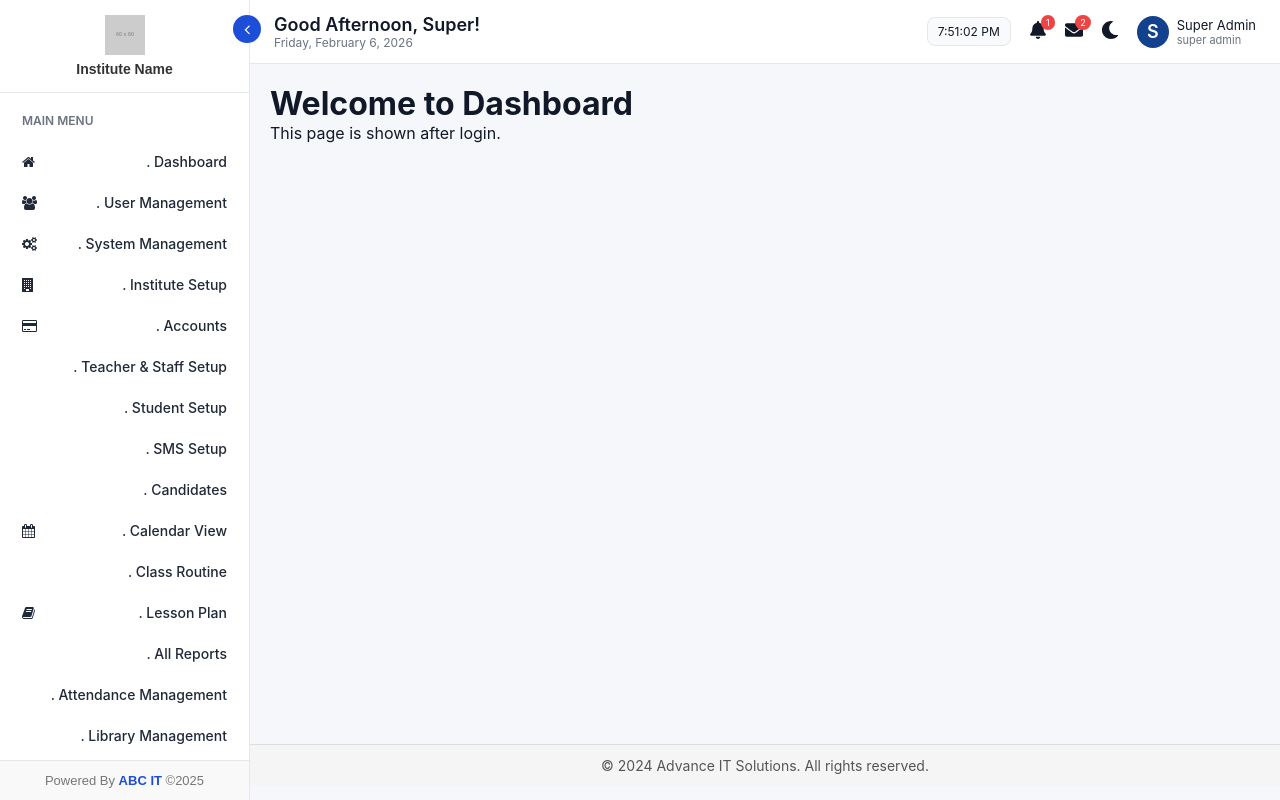
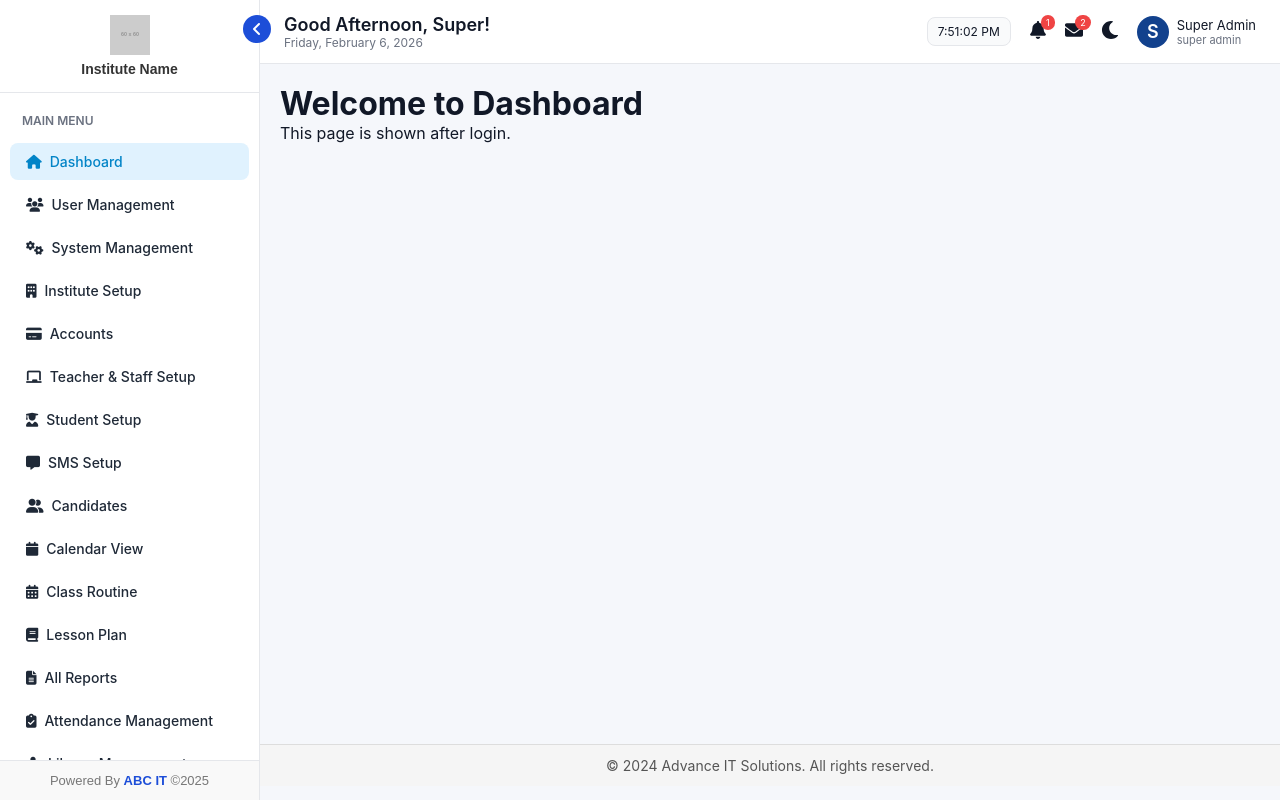
Before and after one commit to Hossian200e/Education-Management-System, a React (Vite) app: page /Dashboard in a window 1280 px wide. Built offline with nearby package versions, Linux system fonts and the light colour scheme.

Commit message:
Sidebar almost done

```diff
--- a/index.html
+++ b/index.html
@@ -6,10 +6,11 @@
     <meta name="viewport" content="width=device-width, initial-scale=1.0" />
 
     <!-- Font Awesome Icons -->
-    <link
-      rel="stylesheet"
-      href="https://cdnjs.cloudflare.com/ajax/libs/font-awesome/4.7.0/css/font-awesome.min.css"
-    />
+<link
+  rel="stylesheet"
+  href="https://cdnjs.cloudflare.com/ajax/libs/font-awesome/6.4.0/css/all.min.css"
+/>
+
 
     <title>education-management-system</title>
   </head>
--- a/src/components/sidebar/Sidebar.jsx
+++ b/src/components/sidebar/Sidebar.jsx
@@ -18,7 +18,7 @@ const Sidebar = () => {
 
       <style>{`
         .sidebar {
-          width: 250px;
+          width: 260px;
           height: 100vh;
           background: #fff;
           border-right: 1px solid #e5e7eb;
--- a/src/components/sidebar/SidebarItem.jsx
+++ b/src/components/sidebar/SidebarItem.jsx
@@ -4,8 +4,10 @@ import { Link, useLocation } from "react-router-dom";
 const SidebarItem = ({ item, collapsed, level, openKeys, setOpenKeys, dot }) => {
   const location = useLocation();
   const isOpen = openKeys[level] === item.key;
+  const hasSubmenu = !!item.subMenu;
 
   const toggle = () => {
+    if (!hasSubmenu) return;
     setOpenKeys(prev => {
       const newKeys = { ...prev };
       if (isOpen) delete newKeys[level];
@@ -17,16 +19,23 @@ const SidebarItem = ({ item, collapsed, level, openKeys, setOpenKeys, dot }) =>
 
   const isActive = path => location.pathname === path;
 
+  // Dynamic icon-text gap: only for top-level single-level menus
+  const gap = !hasSubmenu && level === 1 ? item.iconGap ?? 12 : 8;
+
   return (
-    <div className={`menu-item ${isOpen ? "open" : ""}`}>
-      {item.subMenu ? (
+    <div className={`menu-item level-${level} ${isOpen ? "open" : ""} ${hasSubmenu ? "has-submenu" : ""}`}>
+      {hasSubmenu ? (
         <>
           <div className={`menu-label level-${level}`} onClick={toggle}>
             <div className="label-left">
-              {item.icon && level === 1 && <i className={item.icon} />}
+              {item.icon && <i className={item.icon} />}
               {!collapsed && <span>{dot} {item.title}</span>}
             </div>
-            {!collapsed && <i className="fa fa-chevron-right arrow" />}
+            {!collapsed && (
+              <i
+                className={`fa fa-chevron-right arrow ${isOpen ? "rotated" : ""}`}
+              />
+            )}
           </div>
           <div className={`submenu ${isOpen ? "open" : ""}`}>
             {item.subMenu.map(sub => (
@@ -44,30 +53,96 @@ const SidebarItem = ({ item, collapsed, level, openKeys, setOpenKeys, dot }) =>
         </>
       ) : (
         <Link to={item.path} className={isActive(item.path) ? "active" : ""}>
-          {item.icon && level === 1 && <i className={item.icon} />}
-          {!collapsed && <span>{dot}. {item.title}</span>}
+          <div className="label-left">
+            {item.icon && <i className={item.icon} />}
+            {!collapsed && <span>{dot} {item.title}</span>}
+          </div>
         </Link>
       )}
 
       <style>{`
-        .menu-item { display: flex; flex-direction: column; }
+        .menu-item {
+          display: flex;
+          flex-direction: column;
+          font-family: 'Inter', sans-serif;
+        }
+
         .menu-label, a {
-          display: flex; align-items: center; justify-content: space-between;
-          padding: ${10 - (level - 1)}px 12px; margin-bottom: 4px; border-radius: 8px;
-          cursor: pointer; text-decoration: none; color: #1f2937;
-          font-size: ${14 - (level - 1)}px; font-weight: 500; transition: all 0.3s;
+          display: flex;
+          align-items: center;
+          justify-content: flex-start;
+          padding: ${10 + (level - 1) * 4}px 16px;
+          margin-bottom: 6px;
+          border-radius: 8px;
+          cursor: pointer;
+          text-decoration: none;
+          color: #1f2937;
+          font-size: ${14 - (level - 1)}px;
+          font-weight: 500;
+          transition: all 0.3s ease;
+          user-select: none;
         }
-        .menu-label:hover, a:hover { background: #f3f4f6; color: #60a5fa; }
+
+        .menu-label:hover, a:hover {
+          background-color: #f3f4f6;
+          color: #2563eb;
+        }
+
+        /* Top-level single-level menu icon-text spacing */
+        .menu-item.level-1:not(.has-submenu) > .menu-label .label-left,
+        .menu-item.level-1:not(.has-submenu) > a .label-left {
+          gap: ${gap}px;
+        }
+
         .submenu {
-          display: flex; flex-direction: column; padding-left: ${level * 16}px;
-          max-height: 0; overflow: hidden; transition: max-height 0.3s ease;
+          display: flex;
+          flex-direction: column;
+          padding-left: ${level * 20}px;
+          max-height: 0;
+          overflow: hidden;
+          transition: max-height 0.35s ease, padding 0.35s ease;
         }
-        .submenu.open { max-height: 2000px; /* large enough to show all children */ }
-        .arrow { font-size: 12px; transition: transform 0.3s; color: #6b7280; }
-        .menu-item.open > .menu-label .arrow { transform: rotate(90deg); }
-        .label-left { display: flex; align-items: center; gap: 12px; }
-        .sidebar-menu.collapsed .menu-label span, .sidebar-menu.collapsed a span { display: none; }
-        .sidebar-menu.collapsed .menu-label, .sidebar-menu.collapsed a { justify-content: center; padding: 10px 0; }
+
+        .submenu.open {
+          max-height: 2000px;
+        }
+
+        .arrow {
+          font-size: 12px;
+          color: #6b7280;
+          margin-left: auto; /* always push arrow to far right */
+          transition: transform 0.3s ease, color 0.3s ease;
+        }
+
+        .arrow.rotated {
+          transform: rotate(90deg);
+        }
+
+        .label-left {
+          display: flex;
+          align-items: center;
+        }
+
+        .sidebar-menu.collapsed .menu-label span,
+        .sidebar-menu.collapsed a span {
+          display: none;
+        }
+
+        .sidebar-menu.collapsed .menu-label,
+        .sidebar-menu.collapsed a {
+          justify-content: center;
+          padding: 10px 0;
+        }
+
+        .active {
+          background-color: #e0f2fe;
+          color: #0284c7;
+        }
+
+        /* Smooth transition for nested menus */
+        .submenu .menu-item .submenu {
+          padding-left: ${level * 20}px;
+        }
       `}</style>
     </div>
   );
--- a/src/components/sidebar/SidebarMenu.jsx
+++ b/src/components/sidebar/SidebarMenu.jsx
@@ -6,34 +6,35 @@ const SidebarMenu = ({ collapsed }) => {
   const location = useLocation();
   const [openKeys, setOpenKeys] = useState({});
 
+// Single-level top-level menus (no submenus) with uniform icon spacing
 const menuItems = [
-  { title: "Dashboard", icon: "fa fa-home", path: "/Dashboard", key: "dashboard" },
+  { title: "Dashboard",             icon: "fa fa-home",                path: "/Dashboard",            key: "dashboard",            iconGap: 12 },
+  { title: "User Management",       icon: "fa fa-users",               path: "/UserManagement",      key: "userMgmt",             iconGap: 12 },
+  { title: "System Management",     icon: "fa fa-cogs",                path: "/SystemManagement",    key: "systemMgmt",           iconGap: 12 },
+  { title: "Institute Setup",       icon: "fa fa-building",            path: "/InstituteSetup",      key: "instituteSetup",       iconGap: 12 },
+  { title: "Accounts",              icon: "fa fa-credit-card",         path: "/Accounts",            key: "accounts",             iconGap: 12 },
+  { title: "Teacher & Staff Setup", icon: "fa fa-chalkboard",          path: "/TeacherStaff",        key: "teacherStaff",         iconGap: 12 },
+  { title: "Student Setup",         icon: "fa fa-user-graduate",       path: "/StudentSetup",        key: "studentSetup",         iconGap: 12 },
+  { title: "SMS Setup",             icon: "fa fa-comment-alt",         path: "/SMSSetup",            key: "smsSetup",             iconGap: 12 },
+  { title: "Candidates",            icon: "fa fa-user-friends",        path: "/Candidates",          key: "candidates",           iconGap: 12 },
+  { title: "Calendar View",         icon: "fa fa-calendar",            path: "/CalendarView",        key: "calendarView",         iconGap: 12 },
+  { title: "Class Routine",         icon: "fa fa-calendar-alt",        path: "/ClassRoutine",        key: "classRoutine",         iconGap: 12 },
+  { title: "Lesson Plan",           icon: "fa fa-book",                path: "/LessonPlan",          key: "lessonPlan",           iconGap: 12 },
+  { title: "All Reports",           icon: "fa fa-file-alt",            path: "/AllReports",          key: "allReports",           iconGap: 12 },
+  { title: "Attendance Management", icon: "fa fa-clipboard-check",     path: "/AttendanceManagement", key: "attendanceMgmt",       iconGap: 12 },
+  { title: "Library Management",    icon: "fa fa-book-reader",         path: "/LibraryManagement",   key: "libraryMgmt",           iconGap: 12 },
+  { title: "Hostel Management",     icon: "fa fa-bed",                 path: "/HostelManagement",    key: "hostelMgmt",           iconGap: 12 },
+  { title: "Web Manager",           icon: "fa fa-globe",               path: "/WebManager",          key: "webManager",           iconGap: 12 },
+  { title: "Certificates",          icon: "fa fa-certificate",         path: "/Certificates",        key: "certificates",         iconGap: 12 },
+  { title: "Settings",              icon: "fa fa-sliders-h",           path: "/Settings",            key: "settings",             iconGap: 12 },
+  { title: "Payment Histories",     icon: "fa fa-money-bill-alt",      path: "/PaymentHistories",    key: "paymentHistories",     iconGap: 12 },
+  { title: "Leave Management",      icon: "fa fa-plane-departure",     path: "/LeaveManagement",     key: "leaveMgmt",            iconGap: 12 },
+  { title: "Download",              icon: "fa fa-download",            path: "/Download",            key: "download",             iconGap: 12 },
+  { title: "Counseling",            icon: "fa fa-comments",            path: "/Counseling",          key: "counseling",           iconGap: 12 },
+  { title: "Certificate Management",icon: "fa fa-file-alt",            path: "/CertificateManagement", key: "certificateMgmt",    iconGap: 12 },
 
-  { title: "User Management", icon: "fa fa-users", path: "/UserManagement", key: "userMgmt" },
-  { title: "System Management", icon: "fa fa-cogs", path: "/SystemManagement", key: "systemMgmt" },
-  { title: "Institute Setup", icon: "fa fa-building", path: "/InstituteSetup", key: "instituteSetup" },
-  { title: "Accounts", icon: "fa fa-credit-card", path: "/Accounts", key: "accounts" },
-  { title: "Teacher & Staff Setup", icon: "fa fa-chalkboard-teacher", path: "/TeacherStaff", key: "teacherStaff" },
-  { title: "Student Setup", icon: "fa fa-user-graduate", path: "/StudentSetup", key: "studentSetup" },
-  { title: "SMS Setup", icon: "fa fa-sms", path: "/SMSSetup", key: "smsSetup" },
-  { title: "Candidates", icon: "fa fa-user-friends", path: "/Candidates", key: "candidates" },
-  { title: "Calendar View", icon: "fa fa-calendar", path: "/CalendarView", key: "calendarView" },
-  { title: "Class Routine", icon: "fa fa-calendar-alt", path: "/ClassRoutine", key: "classRoutine" },
-  { title: "Lesson Plan", icon: "fa fa-book", path: "/LessonPlan", key: "lessonPlan" },
-  { title: "All Reports", icon: "fa fa-file-alt", path: "/AllReports", key: "allReports" },
-  { title: "Attendance Management", icon: "fa fa-clipboard-check", path: "/AttendanceManagement", key: "attendanceMgmt" },
-  { title: "Library Management", icon: "fa fa-book-reader", path: "/LibraryManagement", key: "libraryMgmt" },
-  { title: "Hostel Management", icon: "fa fa-bed", path: "/HostelManagement", key: "hostelMgmt" },
-  { title: "Web Manager", icon: "fa fa-globe", path: "/WebManager", key: "webManager" },
-  { title: "Certificates", icon: "fa fa-certificate", path: "/Certificates", key: "certificates" },
-  { title: "Settings", icon: "fa fa-sliders-h", path: "/Settings", key: "settings" },
-  { title: "Payment Histories", icon: "fa fa-money-bill", path: "/PaymentHistories", key: "paymentHistories" },
-  { title: "Leave Management", icon: "fa fa-plane-departure", path: "/LeaveManagement", key: "leaveMgmt" },
-  { title: "Download", icon: "fa fa-download", path: "/Download", key: "download" },
-  { title: "Counseling", icon: "fa fa-comments", path: "/Counseling", key: "counseling" },
-  { title: "Certificate Management", icon: "fa fa-file-certificate", path: "/CertificateManagement", key: "certificateMgmt" },
 
-  // Keep existing Exam & Result with submenus
+    // Nested menu (with submenus) – Exam & Result
     {
       title: "Exam & Result",
       icon: "fa fa-graduation-cap",
@@ -46,7 +47,7 @@ const menuItems = [
             { title: "Exam Template", path: "/ExamTemplate", key: "examTemplate" },
             { title: "Exam List", path: "/ExamList", key: "examList" },
             { title: "Sub Subject List", path: "/SubSubjectList", key: "subSubjectList" },
-        ]
+          ],
         },
         {
           title: "Result Setup",
@@ -56,7 +57,7 @@ const menuItems = [
             { title: "Result Config", path: "/ResultConfig", key: "resultConfig" },
             { title: "Merit Config", path: "/MeritConfig", key: "meritConfig" },
             { title: "Grade Point", path: "/GradePoint", key: "gradePoint" },
-        ]
+          ],
         },
         {
           title: "Mark Entry System",
@@ -65,7 +66,7 @@ const menuItems = [
             { title: "Marks Entry", path: "/MarksEntry", key: "marksEntry" },
             { title: "Marks Entry Format", path: "/MarksEntryFormat", key: "marksEntryFormat" },
             { title: "Teacher Mark System", path: "/TeacherMarkSystem", key: "teacherMarkSystem" },
-        ]
+          ],
         },
         {
           title: "Result Process",
@@ -75,7 +76,7 @@ const menuItems = [
             { title: "Processed Exam List", path: "/ProcessedExamList", key: "processedExamList" },
             { title: "Result Archive", path: "/ResultArchive", key: "resultArchive" },
             { title: "Archived Result List", path: "/ArchivedResultList", key: "archivedResultList" },
-        ]
+          ],
         },
         {
           title: "Exam Report",
@@ -89,14 +90,13 @@ const menuItems = [
             { title: "Tabulation Sheet", path: "/TabulationSheet", key: "tabulationSheet" },
             { title: "Subject Wise Result", path: "/SubjectWiseResult", key: "subjectWiseResult" },
             { title: "Exam Mark View", path: "/ExamMarkView", key: "examMarkView" },
-        ]
-      }
-    ]
-  }
+          ],
+        },
+      ],
+    },
   ];
 
-
-  // Auto-open based on current URL
+  // Auto-open sidebar based on current URL
   useEffect(() => {
     const newKeys = {};
     const findActive = (items, level = 1) => {
@@ -139,8 +139,10 @@ const menuItems = [
         .sidebar-menu::-webkit-scrollbar { width: 6px; }
         .sidebar-menu::-webkit-scrollbar-thumb { background: #cbd5e1; border-radius: 3px; }
         .sidebar-menu::-webkit-scrollbar-thumb:hover { background: #94a3b8; }
-        @media (max-width: 768px) { .sidebar-menu { position: fixed; z-index: 50; left: -240px; width: 240px; transition: left 0.3s; } .sidebar-menu.open { left: 0; } }
-
+        @media (max-width: 768px) {
+          .sidebar-menu { position: fixed; z-index: 50; left: -240px; width: 240px; transition: left 0.3s; }
+          .sidebar-menu.open { left: 0; }
+        }
       `}</style>
     </nav>
   );
```
Also changed, not shown: src/components/sidebar/MenuItem.jsx (deleted, +0 -82 lines), src/components/sidebar/SidebarContext.jsx (deleted, +0 -26 lines), src/components/sidebar/menuConfig.js (deleted, +0 -44 lines). Lines whose indentation alone changed are shown as unchanged.
